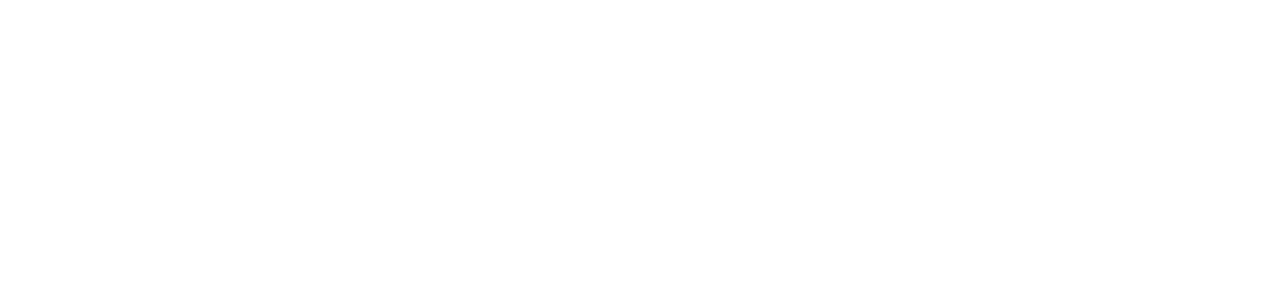
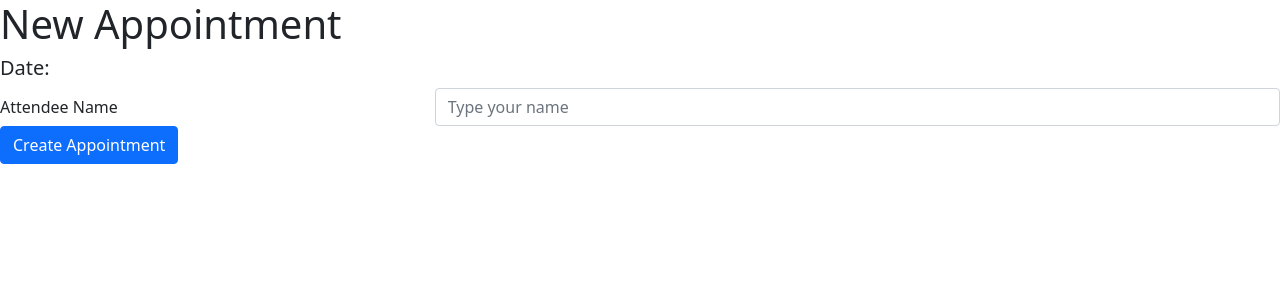
Before and after one commit to nahidsultan23/appointment-app, a React (Create React App) app in the folder client/: page /appointment/new in a window 1280 px wide. Shown: the top 300 px of the page. Built offline with nearby package versions, Linux system fonts and the light colour scheme.

Commit message:
C:/Program Files/Git/appointment/new page initial setup

```diff
--- a/client/src/pages/Appointment.jsx
+++ b/client/src/pages/Appointment.jsx
@@ -1,7 +1,37 @@
 import React from 'react';
 
 const Appointment = () => {
-    return <React.Fragment></React.Fragment>;
+    return (
+        <React.Fragment>
+            <div className="appointment">
+                <div className="appointment-form">
+                    <div className="content-title">
+                        <h1>New Appointment</h1>
+                    </div>
+                    <div className="date-area">
+                        <h5>Date:</h5>
+                    </div>
+                    <form>
+                        <div>
+                            <div className="form-group row">
+                                <label htmlFor="inputNameTitle" className="col-sm-4 col-form-label">
+                                    Attendee Name
+                                </label>
+                                <div className="col-sm-8">
+                                    <input type="text" name="name" className="form-control" placeholder="Type your name" required={true} />
+                                </div>
+                            </div>
+                            <div className="button-area">
+                                <button type="submit" className="btn btn-primary mb-2">
+                                    Create Appointment
+                                </button>
+                            </div>
+                        </div>
+                    </form>
+                </div>
+            </div>
+        </React.Fragment>
+    );
 };
 
 export default Appointment;
```
